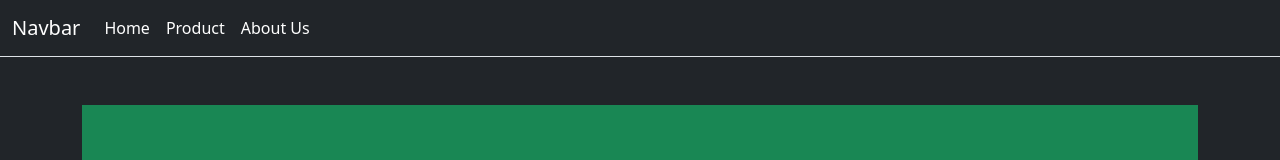
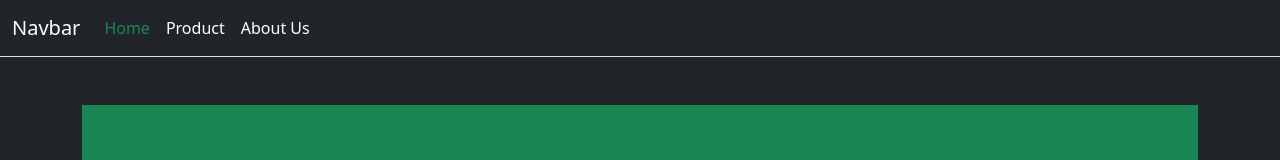
Before and after one commit to fabiogerritferrari/react-router, a React (Vite) app: page / in a window 1280 px wide. Shown: the top 160 px of the page. Built offline with nearby package versions, Linux system fonts and the light colour scheme.

Commit message:
feat:  aggiunto cambio colore dei link nella navbar a seconda della pagina visualizzata

```diff
--- a/src/components/layout/MainNav.jsx
+++ b/src/components/layout/MainNav.jsx
@@ -11,13 +11,13 @@ export default function MainNav() {
                 <div className="collapse navbar-collapse" id="navbarSupportedContent">
                     <ul className="navbar-nav me-auto mb-2 mb-lg-0">
                         <li className="nav-item">
-                            <NavLink to='/' className="nav-link text-white">Home</NavLink>
+                            <NavLink to='/' id='nav-link' className="nav-link">Home</NavLink>
                         </li>
                         <li className="nav-item">
-                            <NavLink to='/Products' className="nav-link text-white">Product</NavLink>
+                            <NavLink to='/Products' id='nav-link' className="nav-link">Product</NavLink>
                         </li>
                         <li className="nav-item">
-                            <NavLink to='/about' className="nav-link text-white">About Us</NavLink>
+                            <NavLink to='/about' id='nav-link' className="nav-link">About Us</NavLink>
                         </li>
                     </ul>
                 </div>
--- a/src/index.css
+++ b/src/index.css
@@ -7,3 +7,12 @@
     cursor: pointer;
     opacity: 0.5;
 }
+
+
+#nav-link {
+    color: white;
+}
+
+#nav-link.active {
+    color: #198754;
+}
```
